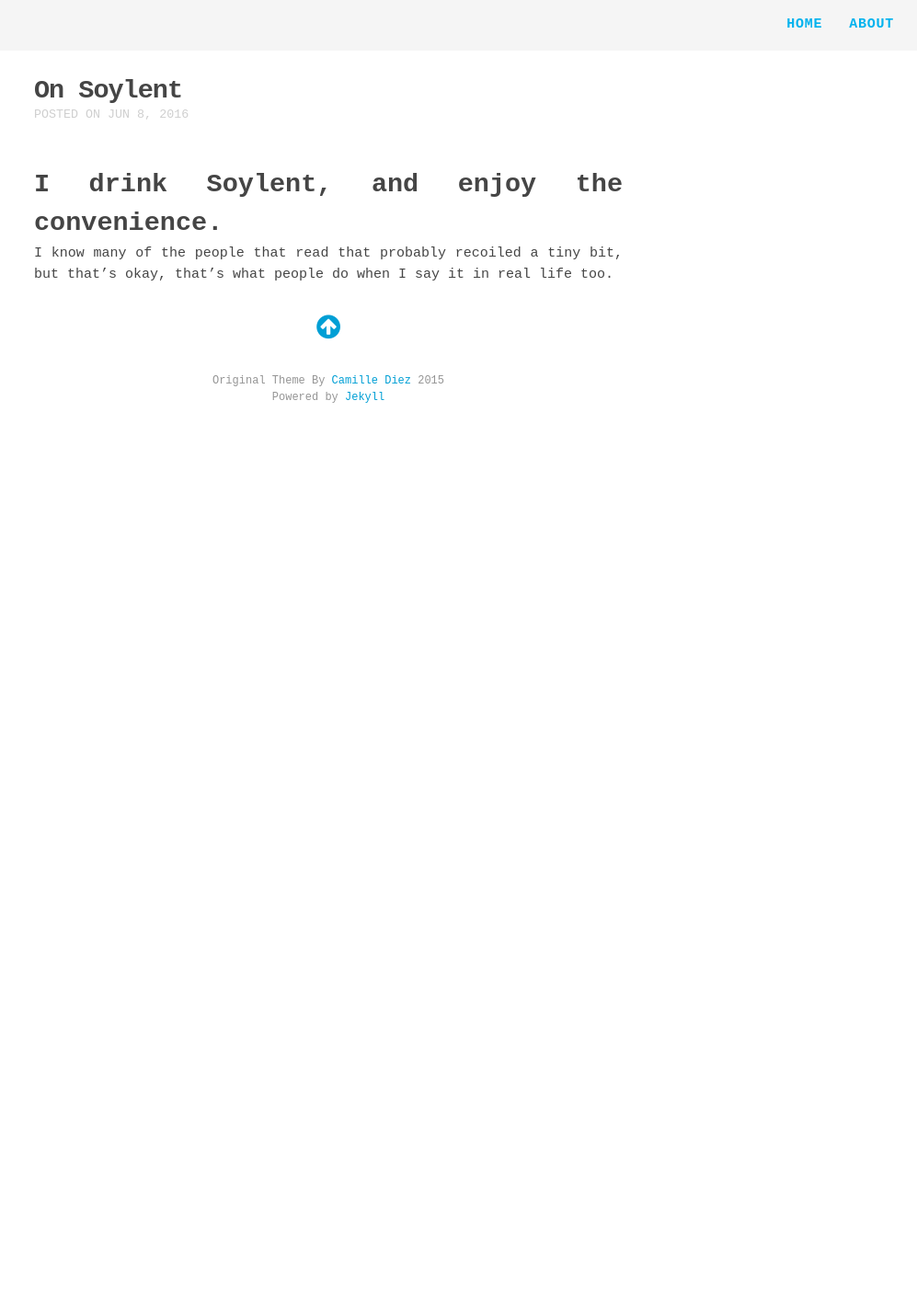
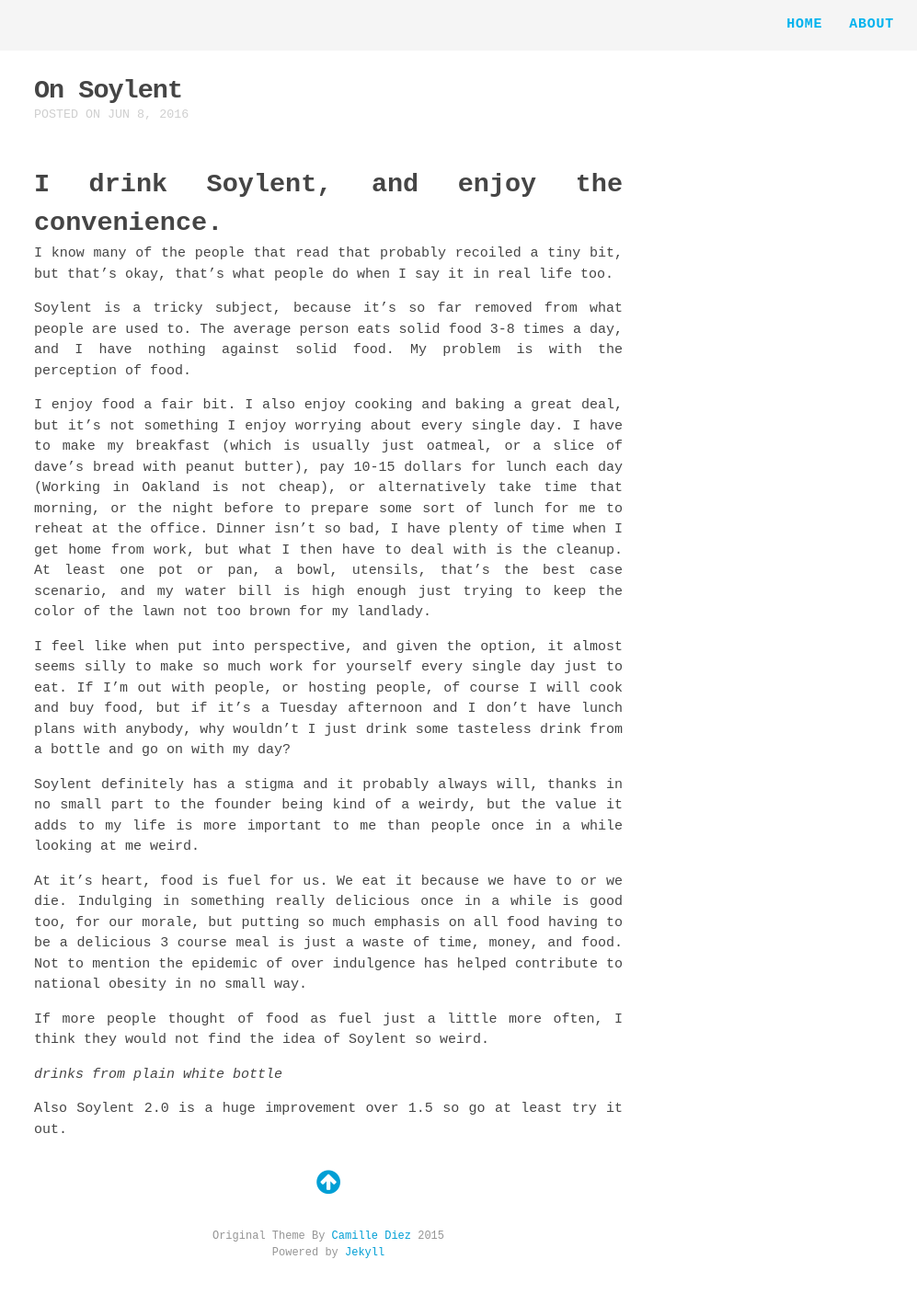
Before and after one commit to Ryan-McBride/oldblog, a Jekyll site: the page built from _posts/2016-06-08-on-soylent.md, in a window 1280 px wide. Shown: the whole page at 92% size, without its empty margins (283-1280 px from the left). Built offline with Jekyll 4.4.1, drawn with Linux system fonts in a browser that asks for light colours; nearby versions of some CDN libraries; Markdown is read by kramdown in place of the engine named in the settings; before the commit the page ends 900 px from its top, so only the background shows below that.

Commit message:
Update 2016-06-08-on-soylent.md

```diff
--- a/_posts/2016-06-08-on-soylent.md
+++ b/_posts/2016-06-08-on-soylent.md
@@ -7,3 +7,19 @@
 #I drink Soylent, and enjoy the convenience.
 
 I know many of the people that read that probably recoiled a tiny bit, but that's okay, that's what people do when I say it in real life too.
+
+Soylent is a tricky subject, because it's so far removed from what people are used to. The average person eats solid food 3-8 times a day, and I have nothing against solid food. My problem is with the perception of food.
+
+I enjoy food a fair bit. I also enjoy cooking and baking a great deal, but it's not something I enjoy worrying about every single day. I have to make my breakfast (which is usually just oatmeal, or a slice of dave's bread with peanut butter), pay 10-15 dollars for lunch each day (Working in Oakland is not cheap), or alternatively take time that morning, or the night before to prepare some sort of lunch for me to reheat at the office. Dinner isn't so bad, I have plenty of time when I get home from work, but what I then have to deal with is the cleanup. At least one pot or pan, a bowl, utensils, that's the best case scenario, and my water bill is high enough just trying to keep the color of the lawn not too brown for my landlady.
+
+I feel like when put into perspective, and given the option, it almost seems silly to make so much work for yourself every single day just to eat. If I'm out with people, or hosting people, of course I will cook and buy food, but if it's a Tuesday afternoon and I don't have lunch plans with anybody, why wouldn't I just drink some tasteless drink from a bottle and go on with my day?
+
+Soylent definitely has a stigma and it probably always will, thanks in no small part to the founder being kind of a weirdy, but the value it adds to my life is more important to me than people once in a while looking at me weird.
+
+At it's heart, food is fuel for us. We eat it because we have to or we die. Indulging in something really delicious once in a while is good too, for our morale, but putting so much emphasis on all food having to be a delicious 3 course meal is just a waste of time, money, and food. Not to mention the epidemic of over indulgence has helped contribute to national obesity in no small way.
+
+If more people thought of food as fuel just a little more often, I think they would not find the idea of Soylent so weird.
+
+*drinks from plain white bottle*
+
+Also Soylent 2.0 is a huge improvement over 1.5 so go at least try it out.
```
